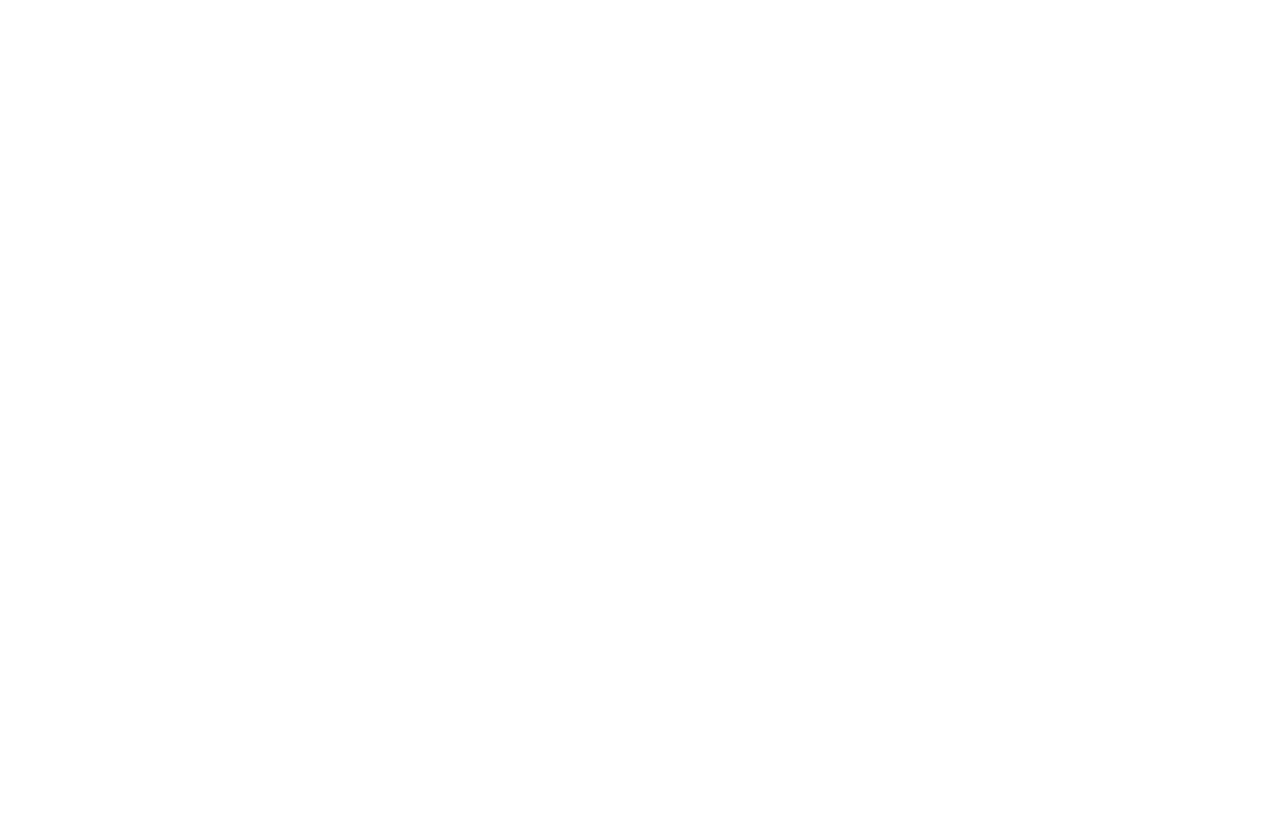
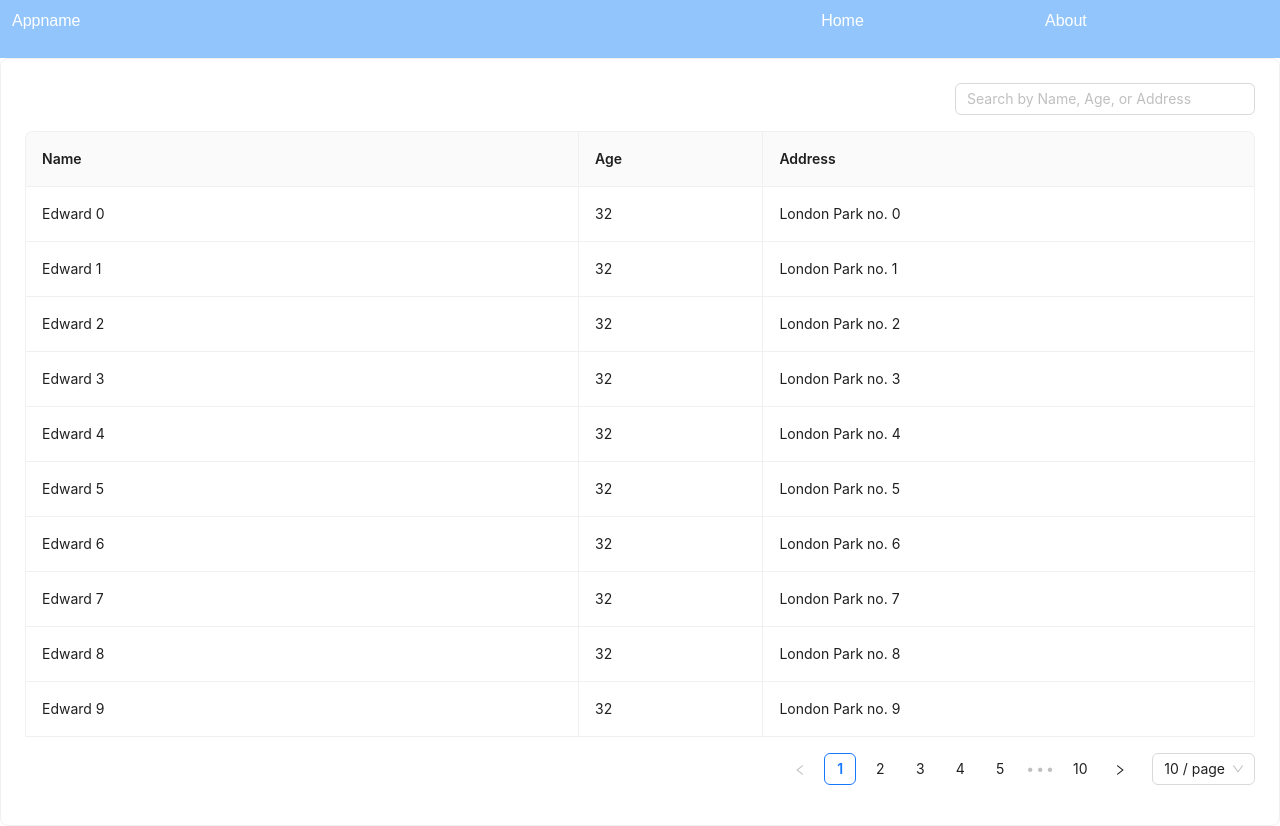
Before and after one commit to samatzaza/react-vite-ts, a React (Vite) app: page /anttable in a window 1280 px wide. Before the commit this address had no page. Before the commit the page ends 800 px from the top, so only its background shows below. Built offline with nearby package versions, Linux system fonts and the light colour scheme; what antd-style would draw is missing.

Commit message:
Create antd table and search

```diff
--- a/src/Approute.tsx
+++ b/src/Approute.tsx
@@ -10,22 +10,25 @@
 import Button from './page/button'
 import DataTable from './page/DataTable'
 import SearchTable from './page/searchtable'
+import AntTable from './page/AntTable'
+import MainLayout from './layout/MainLayout'
 
 function AppRoute() {
     return (
         <div>
             <Routes>
-                <Route path="/" element={<Home />} />
-                <Route path="/about" element={<About />} />
-                <Route path="/detail" element={<Detail />} />
-                <Route path="/notification" element={<AppNotif />} />
-                <Route path="/pdf" element={<PdfGenerator />} />
-                <Route path="/pr-form" element={<PurchaseOrderForm />} />
-                <Route path="/map" element={<GoogleMap />} />
-                <Route path="/chart" element={<MyBarChart />} />
-                <Route path="/button" element={<Button />} />
-                <Route path="/datatable" element={<DataTable />} />
-                <Route path="/searchtable" element={<SearchTable />} />
+                <Route path="/" element={<MainLayout><Home /></MainLayout>} />
+                <Route path="/about" element={<MainLayout><About /></MainLayout>} />
+                <Route path="/detail" element={<MainLayout><Detail /></MainLayout>} />
+                <Route path="/notification" element={<MainLayout><AppNotif /></MainLayout>} />
+                <Route path="/pdf" element={<MainLayout><PdfGenerator /></MainLayout>} />
+                <Route path="/pr-form" element={<MainLayout><PurchaseOrderForm /></MainLayout>} />
+                <Route path="/map" element={<MainLayout><GoogleMap /></MainLayout>} />
+                <Route path="/chart" element={<MainLayout><MyBarChart /></MainLayout>} />
+                <Route path="/button" element={<MainLayout><Button /></MainLayout>} />
+                <Route path="/datatable" element={<MainLayout><DataTable /></MainLayout>} />
+                <Route path="/searchtable" element={<MainLayout><SearchTable /></MainLayout>} />
+                <Route path="/anttable" element={<MainLayout><AntTable /></MainLayout>} />
             </Routes>
         </div>
     )
--- a/src/layout/MainLayout.tsx
+++ b/src/layout/MainLayout.tsx
@@ -1,6 +1,7 @@
 import React, { ReactNode } from 'react';
 import { Link } from "react-router-dom";
 import Navbar from "./Navbar";
+import { Card } from 'antd';
 
 interface MainLayoutProps {
     children: ReactNode; // Define 'children' type as ReactNode
@@ -8,9 +9,9 @@
 
 const MainLayout: React.FC<MainLayoutProps> = ({ children }) => {
     return (
-        <div>
+        <div className='min-h-screen'>
             <Navbar />
-            <div>{children}</div>
+            <Card className='h-full'>{children}</Card>
         </div>
     );
 };
--- a/src/layout/Navbar.tsx
+++ b/src/layout/Navbar.tsx
@@ -1,6 +1,6 @@
 import { Link } from "react-router-dom"
 
-function MainLayout() {
+function Navbar() {
     return (
         <div>
             <nav className='flex justify-between p-3 w-full bg-blue-300 text-white '>
@@ -20,4 +20,4 @@
     )
 }
 
-export default MainLayout
+export default Navbar
--- /dev/null
+++ b/src/page/AntTable/index.tsx
@@ -0,0 +1,146 @@
+import React, { useState } from 'react';
+import { Form, Input, InputNumber, Modal, Popconfirm, Table, Typography } from 'antd';
+
+interface DataType {
+    key: string;
+    name: string;
+    age: number;
+    address: string;
+}
+
+const originData = Array.from({ length: 100 }).map<DataType>((_, i) => ({
+    key: i.toString(),
+    name: `Edward ${i}`,
+    age: 32,
+    address: `London Park no. ${i}`,
+}));
+
+const AntTable: React.FC = () => {
+    const [form] = Form.useForm();
+    const [data, setData] = useState<DataType[]>(originData);
+    const [searchText, setSearchText] = useState('');
+    const [editingKey, setEditingKey] = useState('');
+    const [editingRecord, setEditingRecord] = useState<DataType | null>(null);
+    const [isModalOpen, setIsModalOpen] = useState(false);
+
+    const handleRowDoubleClick = (record: DataType) => {
+        setEditingRecord(record);
+        form.setFieldsValue(record);
+        setIsModalOpen(true);
+    };
+
+    const handleSave = async () => {
+        try {
+            const values = await form.validateFields();
+            setData((prevData) =>
+                prevData.map((item) =>
+                    item.key === editingRecord?.key ? { ...item, ...values } : item
+                )
+            );
+            handleCancel();
+        } catch (error) {
+            console.log('Validation Failed:', error);
+        }
+    };
+
+    const handleCancel = () => {
+        setIsModalOpen(false);
+        setEditingRecord(null);
+        form.resetFields();
+    };
+
+    const save = async (key: React.Key) => {
+        try {
+            const row = (await form.validateFields()) as DataType;
+
+            const newData = [...data];
+            const index = newData.findIndex((item) => key === item.key);
+            if (index > -1) {
+                const item = newData[index];
+                newData.splice(index, 1, {
+                    ...item,
+                    ...row,
+                });
+                setData(newData);
+                setEditingKey('');
+            } else {
+                newData.push(row);
+                setData(newData);
+                setEditingKey('');
+            }
+        } catch (errInfo) {
+            console.log('Validate Failed:', errInfo);
+        }
+    };
+
+    // Filtered data based on search input
+    const filteredData = data.filter((item) =>
+        Object.values(item).some((value) =>
+            value.toString().toLowerCase().includes(searchText.toLowerCase())
+        )
+    );
+
+    const columns = [
+        {
+            title: 'Name',
+            dataIndex: 'name',
+            width: '45%',
+        },
+        {
+            title: 'Age',
+            dataIndex: 'age',
+            width: '15%',
+        },
+        {
+            title: 'Address',
+            dataIndex: 'address',
+            width: '40%',
+        },
+    ];
+
+    return (
+        <>
+            <div className='flex justify-end items-center '>
+                <Input
+                    placeholder="Search by Name, Age, or Address"
+                    allowClear
+                    onChange={(e) => setSearchText(e.target.value)}
+                    style={{ marginBottom: 16, width: 300 }}
+                />
+            </div>
+
+            <Table<DataType>
+                bordered
+                dataSource={filteredData}
+                columns={columns}
+                // rowClassName="editable-row"
+                pagination={{ pageSize: 10 }}
+                onRow={(record) => ({
+                    onDoubleClick: () => handleRowDoubleClick(record), // Double-click to open modal
+                })}
+            />
+
+            {/* Modal for Editing */}
+            <Modal
+                title="Edit Record"
+                open={isModalOpen}
+                onOk={handleSave}
+                onCancel={handleCancel}
+            >
+                <Form form={form} layout="vertical">
+                    <Form.Item name="name" label="Name" rules={[{ required: true, message: 'Please enter name!' }]}>
+                        <Input />
+                    </Form.Item>
+                    <Form.Item name="age" label="Age" rules={[{ required: true, message: 'Please enter age!' }]}>
+                        <InputNumber style={{ width: '100%' }} />
+                    </Form.Item>
+                    <Form.Item name="address" label="Address" rules={[{ required: true, message: 'Please enter address!' }]}>
+                        <Input />
+                    </Form.Item>
+                </Form>
+            </Modal>
+        </>
+    );
+};
+
+export default AntTable;
--- a/src/page/DataTable/y.tsx
+++ b/src/page/DataTable/y.tsx
@@ -1,5 +1,5 @@
-import React from 'react';
-import { Table } from 'antd';
+import React, { useState } from 'react';
+import { Form, Input, InputNumber, Modal, Table } from 'antd';
 import type { TableColumnsType } from 'antd';
 import { createStyles } from 'antd-style';
 
@@ -7,6 +7,10 @@
     const antCls = '.ant'; // Explicitly set the Ant Design class prefix
     return {
         customTable: css`
+         ${antCls}-table-thead > tr > th {
+                    background-color: #1890ff; /* Change this to your preferred color */
+                    color: white; /* Adjust text color */
+                }
       ${antCls}-table {
         ${antCls}-table-container {
           ${antCls}-table-body,
@@ -129,17 +133,94 @@
     gender: 'M',
 }));
 
+// const originData = Array.from({ length: 100 }).map<DataType>((_, i) => ({
+//     key: i.toString(),
+//     name: `Edward ${i}`,
+//     age: 32,
+//     address: `London Park no. ${i}`,
+// }));
+
 const OverflowY: React.FC = () => {
+    const [data, setData] = useState<DataType[]>(dataSource);
+    const [isModalOpen, setIsModalOpen] = useState(false);
+    const [editingRecord, setEditingRecord] = useState<DataType | null>(null);
+    const [form] = Form.useForm();
+
     const { styles } = useStyle();
+    const [searchText, setSearchText] = useState('');
+
+    const filteredData = data.filter((item) =>
+        Object.values(item).some((value) =>
+            value.toString().toLowerCase().includes(searchText.toLowerCase())
+        )
+    );
+
+    const handleRowDoubleClick = (record: DataType) => {
+        setEditingRecord(record);
+        form.setFieldsValue(record);
+        setIsModalOpen(true);
+    };
+
+    const handleCancel = () => {
+        setIsModalOpen(false);
+        setEditingRecord(null);
+        form.resetFields();
+    };
+
+    const handleSave = async () => {
+        try {
+            const values = await form.validateFields();
+            setData((prevData) =>
+                prevData.map((item) =>
+                    item.key === editingRecord?.key ? { ...item, ...values } : item
+                )
+            );
+            handleCancel();
+        } catch (error) {
+            console.log('Validation Failed:', error);
+        }
+    };
+
     return (
+        <div className="min-h-screen"> {/* Ensuring the parent takes full height */}
+            <div className='flex justify-end items-center '>
+                <Input
+                    placeholder="Search by Name, Age, or Address"
+                    allowClear
+                    onChange={(e) => setSearchText(e.target.value)}
+                    style={{ marginBottom: 16, width: 300 }}
+                />
+            </div>
             <Table<DataType>
                 className={styles.customTable}
                 columns={columns}
-            dataSource={dataSource}
+                dataSource={filteredData}
                 bordered
                 size="middle"
-            scroll={{ x: 'calc(700px + 50%)', y: 47 * 5 }}
+                scroll={{ x: 'calc(1000px + 50%)', y: 'calc(100vh - 120px)' }}
+                onRow={(record) => ({
+                    onDoubleClick: () => handleRowDoubleClick(record), // Double-click to open modal
+                })}
             />
+            <Modal
+                title="Edit Record"
+                open={isModalOpen}
+                onOk={handleSave}
+                onCancel={handleCancel}
+            >
+                <Form form={form} layout="vertical">
+                    <Form.Item name="name" label="Name" rules={[{ required: true, message: 'Please enter name!' }]}>
+                        <Input />
+                    </Form.Item>
+                    <Form.Item name="age" label="Age" rules={[{ required: true, message: 'Please enter age!' }]}>
+                        <InputNumber style={{ width: '100%' }} />
+                    </Form.Item>
+                    <Form.Item name="address" label="Address" rules={[{ required: true, message: 'Please enter address!' }]}>
+                        <Input />
+                    </Form.Item>
+                </Form>
+            </Modal>
+        </div>
     );
 };
 
```
Lines whose indentation alone changed are shown as unchanged.
